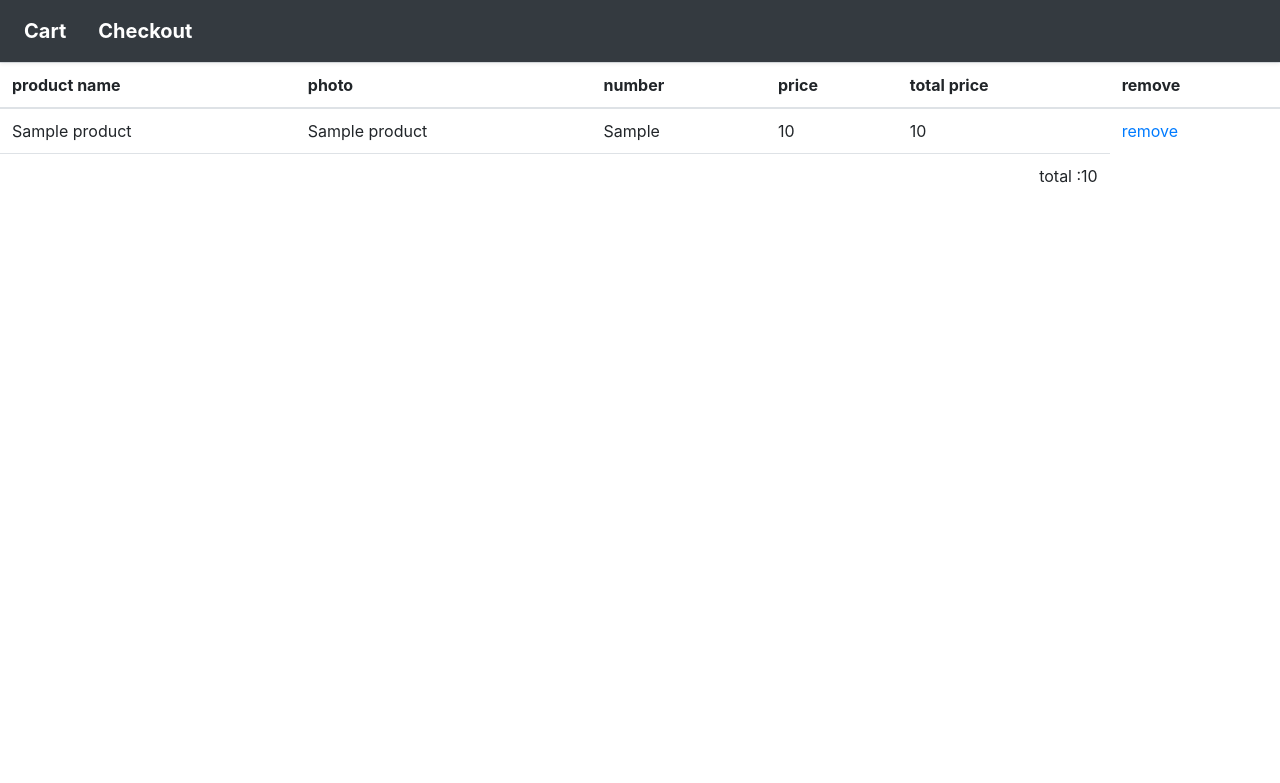
After one commit to hahauccu/cart_example, a Laravel app: template resources/views/cart_list.blade.php in a window 1280 px wide. The commit adds this page. Shown: the top 783 px of the page. Run offline with Laravel 8, Linux system fonts and the light colour scheme; the template is opened without the code that fills it: most values are stand-ins (such as "Sample title", 1, 10 or a date in 2020); settings files or empty folders that the repository lacks are supplied.

Commit message:
add cart page and make  views share hdader

```diff
--- /dev/null
+++ b/resources/views/cart_list.blade.php
@@ -0,0 +1,78 @@
+<html lang="en"><head>
+    <meta charset="utf-8">
+    <meta name="viewport" content="width=device-width, initial-scale=1, shrink-to-fit=no">
+    <meta name="description" content="">
+    <meta name="author" content="">
+    <link rel="icon" href="/docs/4.1/assets/img/favicons/favicon.ico">
+
+    <title>Cart Example</title>
+
+    <link rel="canonical" href="https://getbootstrap.com/docs/4.1/examples/album/">
+
+    <!-- Bootstrap core CSS -->
+    <link href="/css/bootstrap.min.css" rel="stylesheet">
+
+    <!-- Custom styles for this template -->
+    <link href="/css/album.css" rel="stylesheet">
+
+  </head>
+
+  <body>
+
+    @include("header")
+
+    <main role="main">
+
+      <table class="table">
+  <thead>
+    <tr>
+      <th scope="col">product name</th>
+      <th scope="col">photo</th>
+      <th scope="col">number</th>
+      <th scope="col">price</th>
+      <th scope="col">total price</th>
+      <th scope="col">remove</th>
+    </tr>
+  </thead>
+  <tbody>
+    @foreach($productData as $product)
+    <tr>
+      <td>{{$product["product_name"]}}</td>
+      <td>{{$product["product_name"]}}</td>
+      <td>{{$product["in_cart"]}}</td>
+      <td>{{$product["price"]}}</td>
+      <td>{{$product["in_cart_price"]}}</td>
+      <td><a href="JavaScript:void(0)" class="remove_from_cart" product_id="{{$product["id"]}}">remove</a></td>
+    </tr>
+    @endforeach
+    <tr>
+      <td style="text-align:right" colspan="5">total :{{$orderPrice}}</td>
+    </tr>
+  </tbody>
+</table>
+
+
+
+    </main>
+
+    <footer class="text-muted">
+      <div class="container">
+      </div>
+    </footer>
+
+    <!-- Bootstrap core JavaScript
+    ================================================== -->
+    <!-- Placed at the end of the document so the pages load faster -->
+   <script src="https://ajax.googleapis.com/ajax/libs/jquery/3.5.1/jquery.min.js"></script>
+
+    <script>window.jQuery || document.write('<script src="../../assets/js/vendor/jquery-slim.min.js"><\/script>')</script>
+    <script src="/js/popper.min.js"></script>
+    <script src="/js/bootstrap.min.js"></script>
+    <script src="/js/holder.min.js"></script>
+
+
+<svg xmlns="http://www.w3.org/2000/svg" width="348" height="225" viewBox="0 0 348 225" preserveAspectRatio="none" style="display: none; visibility: hidden; position: absolute; top: -100%; left: -100%;"><defs><style type="text/css"></style></defs><text x="0" y="17" style="font-weight:bold;font-size:17pt;font-family:Arial, Helvetica, Open Sans, sans-serif">Thumbnail</text></svg>
+
+
+  </body>
+</html>
--- /dev/null
+++ b/resources/views/header.blade.php
@@ -0,0 +1,14 @@
+<header>
+  <input type="hidden" id="csrf_token" value="{{csrf_token()}}" type="" name="">
+  <div class="navbar navbar-dark bg-dark shadow-sm">
+    <div class=" d-flex flex-row">
+      <a href="/cart/list" class="navbar-brand p-2 ">
+        <strong>Cart</strong>
+      </a>
+      <a href="checkout" class="navbar-brand p-2 ">
+        <strong>Checkout</strong>
+      </a>
+
+    </div>
+  </div>
+</header>
--- a/routes/web.php
+++ b/routes/web.php
@@ -19,4 +19,5 @@ Route::group(["prefix"=>"product"],function(){
 
 Route::group(["prefix"=>"cart"],function(){
 	Route::post('/add','App\Http\Controllers\CartController@addToCart');
+	Route::get('/list','App\Http\Controllers\CartController@showList');
 });
```
Also changed, not shown: app/Http/Controllers/CartController.php (+52 -0 lines), app/Repositories/ProductRepository.php (+7 -0 lines), resources/views/product_list.blade.php (+1 -14 lines).
